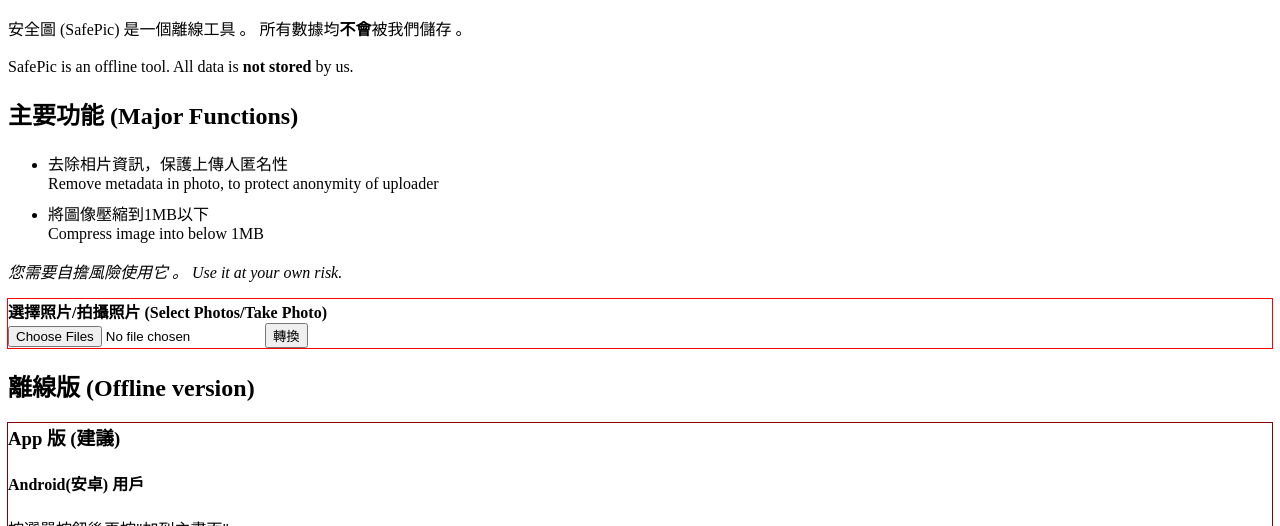
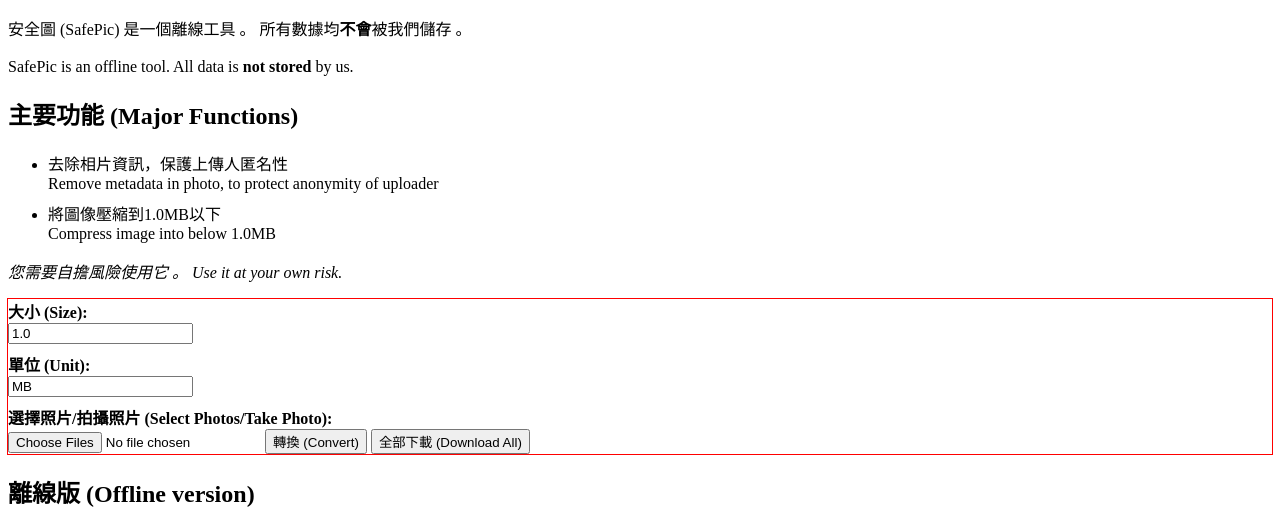
Before and after one commit to beenotung/safepic, a website: page www/index.html in a window 1280 px wide. Shown: the top 526 px of the page. Drawn offline with Linux system fonts and the light colour scheme.

Commit message:
- allow custom target size - do not auto download all images - allow download images one by one - allow download all images in one click

```diff
--- a/www/index.html
+++ b/www/index.html
@@ -36,6 +36,14 @@
       li {
         margin-top: 0.5rem;
       }
+      label {
+        display: block;
+        margin-top: 0.5em;
+        font-weight: bold;
+      }
+      label::after {
+        content: ':';
+      }
     </style>
   </head>
   <body>
@@ -58,9 +66,9 @@
         Remove metadata in photo, to protect anonymity of uploader
       </li>
       <li>
-        將圖像壓縮到1MB以下
+        將圖像壓縮到<span class="targetSize">1MB</span>以下
         <br />
-        Compress image into below 1MB
+        Compress image into below <span class="targetSize">1MB</span>
       </li>
     </ul>
     <p>
@@ -68,9 +76,20 @@
     </p>
 
     <div id="core" style="outline: 1px red solid">
-      <label for="imageLoader" style="font-weight: bold">
-        選擇照片/拍攝照片 (Select Photos/Take Photo) </label
-      ><br />
+      <label for="size">大小 (Size)</label>
+      <input
+        id="size"
+        type="number"
+        step="0.1"
+        min="0.1"
+        value="1"
+        onchange="updateTargetSize()"
+      />
+      <label for="unit">單位 (Unit)</label>
+      <input id="unit" type="text" value="MB" onchange="updateTargetSize()" />
+      <label for="imageLoader"
+        >選擇照片/拍攝照片 (Select Photos/Take Photo)</label
+      >
       <input
         type="file"
         accept="image/*"
@@ -78,7 +97,10 @@
         multiple
         onchange="handleInput()"
       />
-      <button type="button" onclick="handleInput()">轉換</button>
+      <button type="button" onclick="handleInput()">轉換 (Convert)</button>
+      <button type="button" onclick="downloadAll()">
+        全部下載 (Download All)
+      </button>
       <div id="output"></div>
     </div>
 
@@ -168,26 +190,77 @@
     </div>
 
     <script>
-      var body = document.getElementById('output');
+      var KB = 1024;
+      var MB = 1024 * KB;
+      var GB = 1024 * MB;
+      function formatSize(bytes) {
+        if (bytes < KB) {
+          return [bytes, 'B'];
+        }
+        if (bytes < MB) {
+          return [(bytes / KB).toFixed(1), 'KB'];
+        }
+        if (bytes < GB) {
+          return [(bytes / MB).toFixed(1), 'MB'];
+        }
+        return [(bytes / GB).toFixed(1), 'GB'];
+      }
+
+      var sizeInput = document.getElementById('size');
+      var unitInput = document.getElementById('unit');
+      var targetSizeSpans = document.getElementsByClassName('targetSize');
+      var targetSize = MB;
+      function updateTargetSize() {
+        var bytes = sizeInput.valueAsNumber;
+        switch (unitInput.value.toUpperCase()[0]) {
+          case 'G':
+            bytes *= GB;
+            break;
+          case 'M':
+            bytes *= MB;
+            break;
+          case 'K':
+            bytes *= KB;
+            break;
+        }
+        var parts = formatSize(bytes);
+        var size = parts[0];
+        var unit = parts[1];
+        sizeInput.value = size;
+        unitInput.value = unit;
+        for (var i = 0; i < targetSizeSpans.length; i++) {
+          targetSizeSpans.item(i).textContent = parts.join('');
+        }
+        targetSize = bytes;
+      }
+      updateTargetSize();
+
+      var output = document.getElementById('output');
       var imageLoader = document.getElementById('imageLoader');
       function handleInput() {
         var i;
         var file;
-        body.innerHTML = '';
+        output.innerHTML = '';
         var files = imageLoader.files;
         for (i = 0; i < files.length; i++) {
           file = files.item(i);
           handleImage(file);
         }
       }
+      function downloadAll() {
+        var list = output.getElementsByTagName('a');
+        for (var i = 0; i < list.length; i++) {
+          list.item(i).click();
+        }
+      }
       function handleImage(file) {
         console.log(file);
-        var fNameParts = file.name.split('.')
-        var fExt = fNameParts.pop()
-        var fName = fNameParts.pop() + '_clean'
-        fNameParts.push(fName)
-        fNameParts.push(fExt)
-        fName = fNameParts.join('.')
+        var fNameParts = file.name.split('.');
+        var fExt = fNameParts.pop();
+        var fName = fNameParts.pop() + '_clean';
+        fNameParts.push(fName);
+        fNameParts.push(fExt);
+        fName = fNameParts.join('.');
         var fType = file.type;
         var reader = new FileReader();
         reader.onload = function () {
@@ -196,7 +269,7 @@
           img.onload = function () {
             var canvas = document.createElement('canvas');
             canvas.style.display = 'none';
-            body.appendChild(canvas);
+            output.appendChild(canvas);
             var ctx = canvas.getContext('2d');
 
             canvas.width = img.width;
@@ -209,7 +282,6 @@
               Math.round((blob.size / 1024 / 1024) * 100) / 100,
               'MB',
             );
-            var targetSize = 1024 * 1024;
             while (blob.size > targetSize) {
               var ratio = Math.sqrt(targetSize / blob.size);
               // ratio /= 1.37; // base64 factor
@@ -233,13 +305,14 @@
 
             img = new Image();
             img.src = objectURL;
-            body.appendChild(img);
 
             var link = document.createElement('a');
             link.setAttribute('download', fName);
             link.setAttribute('href', objectURL);
-            body.appendChild(link);
-            link.click();
+
+            link.appendChild(img);
+            output.appendChild(link);
+
             console.log('ready:', fName);
           };
           img.src = reader.result;
```
